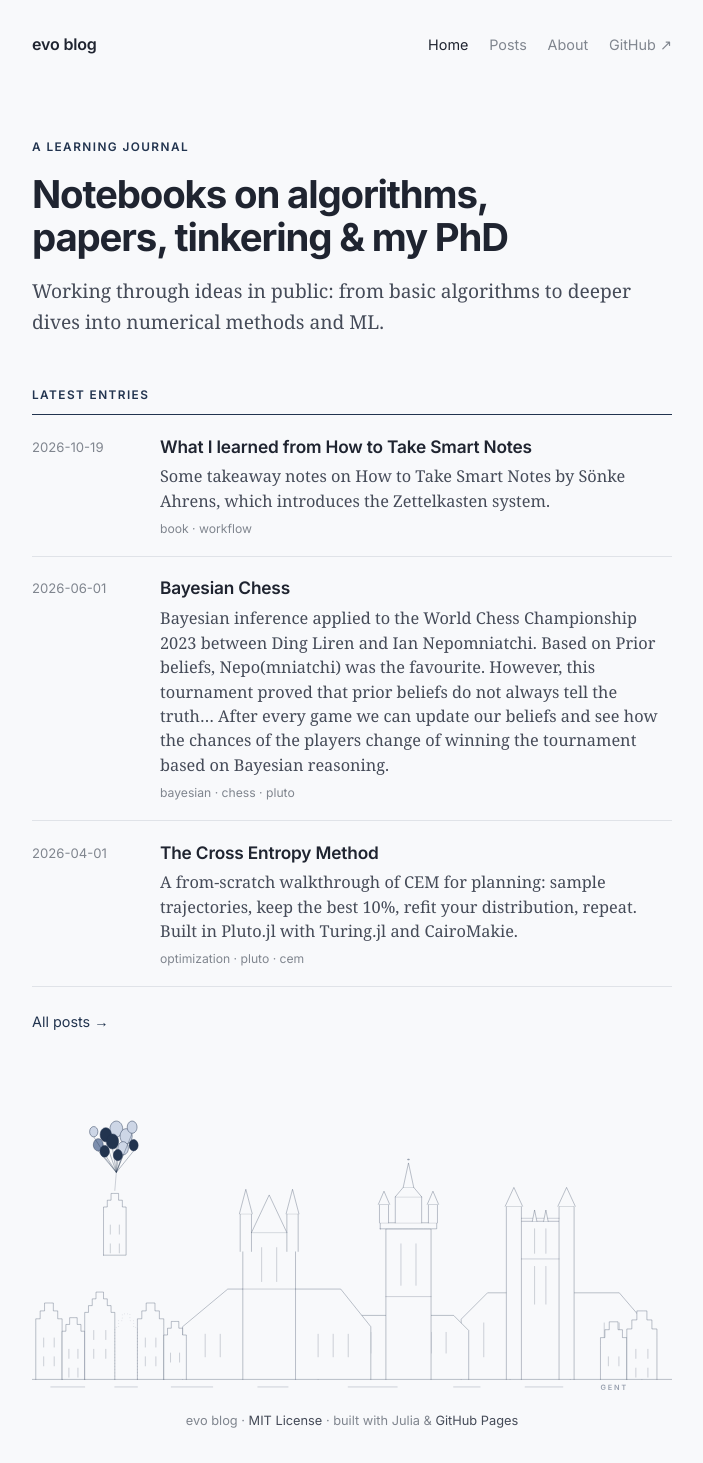
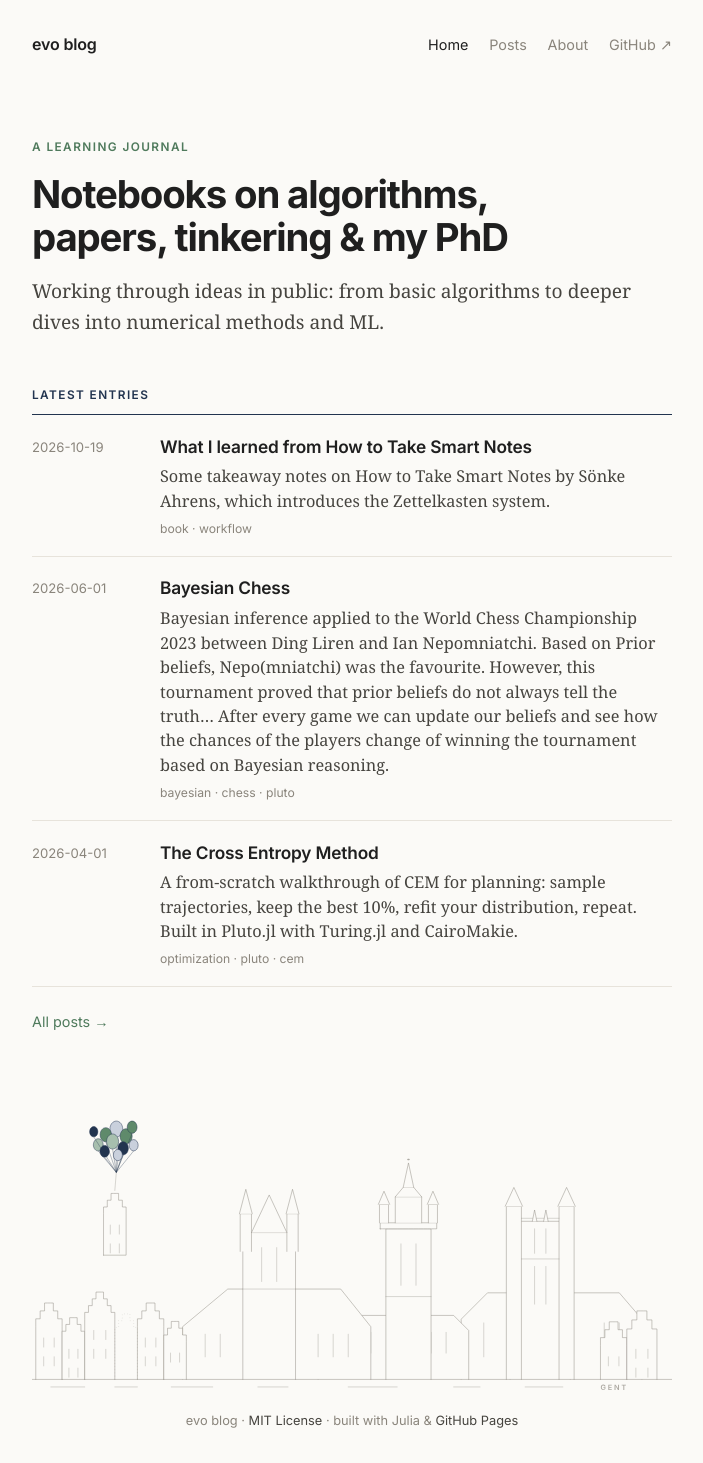
Before and after one commit to wclaerhout/wclaerhout.github.io, a Jekyll site: the page built from index.html, in a window 1280 px wide. Shown: the whole page, without its empty margins (288-991 px from the left). Built offline with Jekyll 4.4.1, drawn with Linux system fonts in a browser that asks for light colours; some web fonts are replaced.

Commit message:
Warm paper neutrals, sage green as second colour for links; titles stay navy
Co-Authored-By: Claude Opus 5.5 <noreply@anthropic.com>
Claude-Session: https://claude.ai/code/session_01NX4rET6GKWgdbrTCcnJpj6

```diff
--- a/assets/css/style.css
+++ b/assets/css/style.css
@@ -1,15 +1,16 @@
 *, *::before, *::after { box-sizing: border-box; margin: 0; padding: 0; }
 
 :root {
-  --bg:      #f8f9fb;
+  --bg:      #fbfaf7;   /* warm paper */
   --surface: #ffffff;
-  --ink:     #1f2430;
-  --ink-2:   #454b58;
-  --ink-3:   #80868f;
-  --rule:    #e0e3e8;
-  --accent:  #22344f;   /* ink navy */
-  --accent-soft: #e8ecf3;
-  --code-bg: #f0f2f6;
+  --ink:     #1f1f1f;
+  --ink-2:   #46443f;
+  --ink-3:   #8a857c;
+  --rule:    #e7e3db;
+  --accent:  #22344f;   /* ink navy: titles, labels, rules */
+  --second:  #4f7a5c;   /* sage green: links and things you can click */
+  --accent-soft: #eceae4;
+  --code-bg: #f3f1ec;
   --sans:  'Inter', system-ui, sans-serif;
   --serif: 'STIX Two Text', Georgia, serif;
   --mono:  'JetBrains Mono', ui-monospace, monospace;
@@ -205,3 +206,14 @@ h1.post-title {
 .nb-setup summary:hover { color: var(--accent); }
 .nb-setup .nb-code { margin-top: .6rem; }
 .prose pre, .highlight pre { tab-size: 4; -moz-tab-size: 4; }
+
+/* ── Second colour (sage): links and interactive bits; titles stay navy ── */
+.intro .kicker { color: var(--second); }
+.more-link, .prose a, .about-wrap p a { color: var(--second) !important; }
+.back-link:hover, .site-footer a:hover { color: var(--second); }
+.entry:hover .entry-title { color: var(--accent); }
+.topic:hover { border-color: var(--second); color: var(--second); }
+.topic.on { background: var(--second); border-color: var(--second); color: #fff; }
+.interactive-link, .notebook-link { color: var(--second) !important; border-color: var(--second); }
+.interactive-link:hover, .notebook-link:hover { background: var(--second); color: #fff !important; }
+.prose blockquote, .nb-html .admonition { border-left-color: var(--second); }
```
Also changed, not shown: _includes/skyline.svg.
